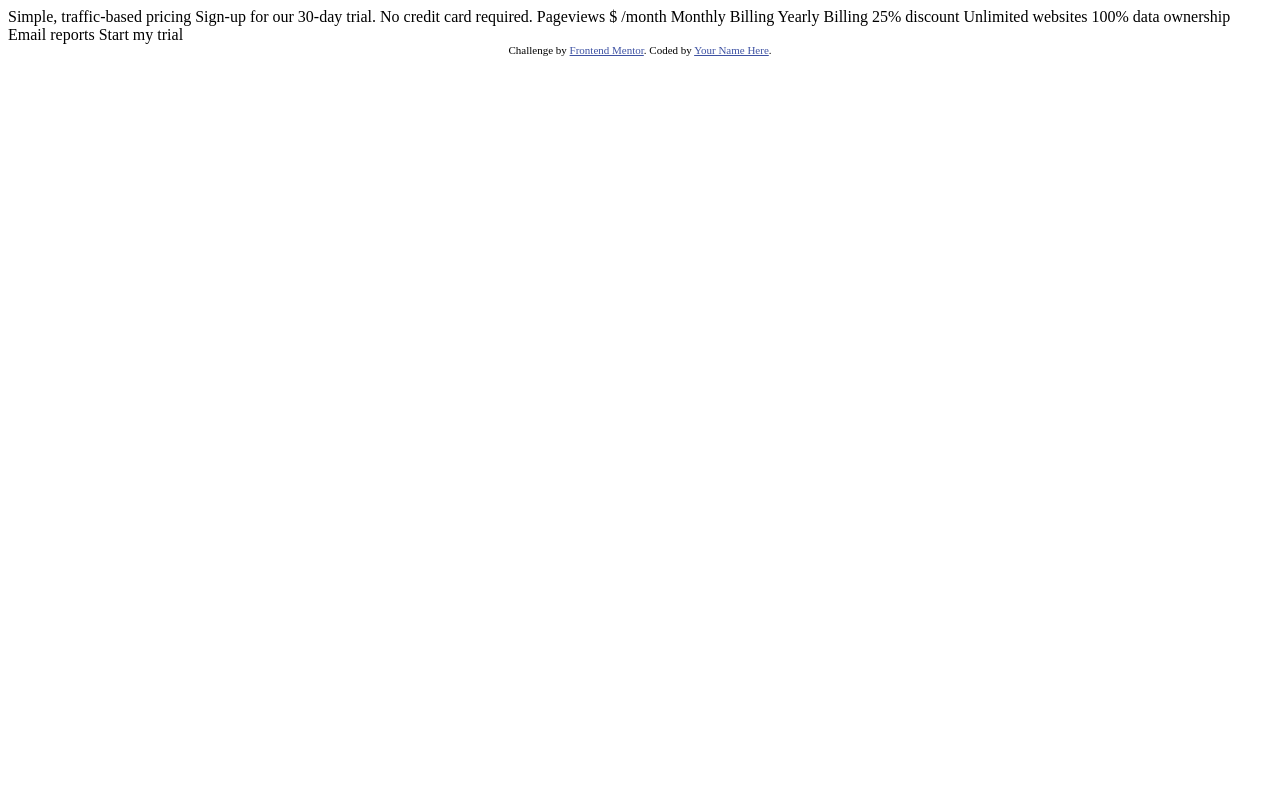
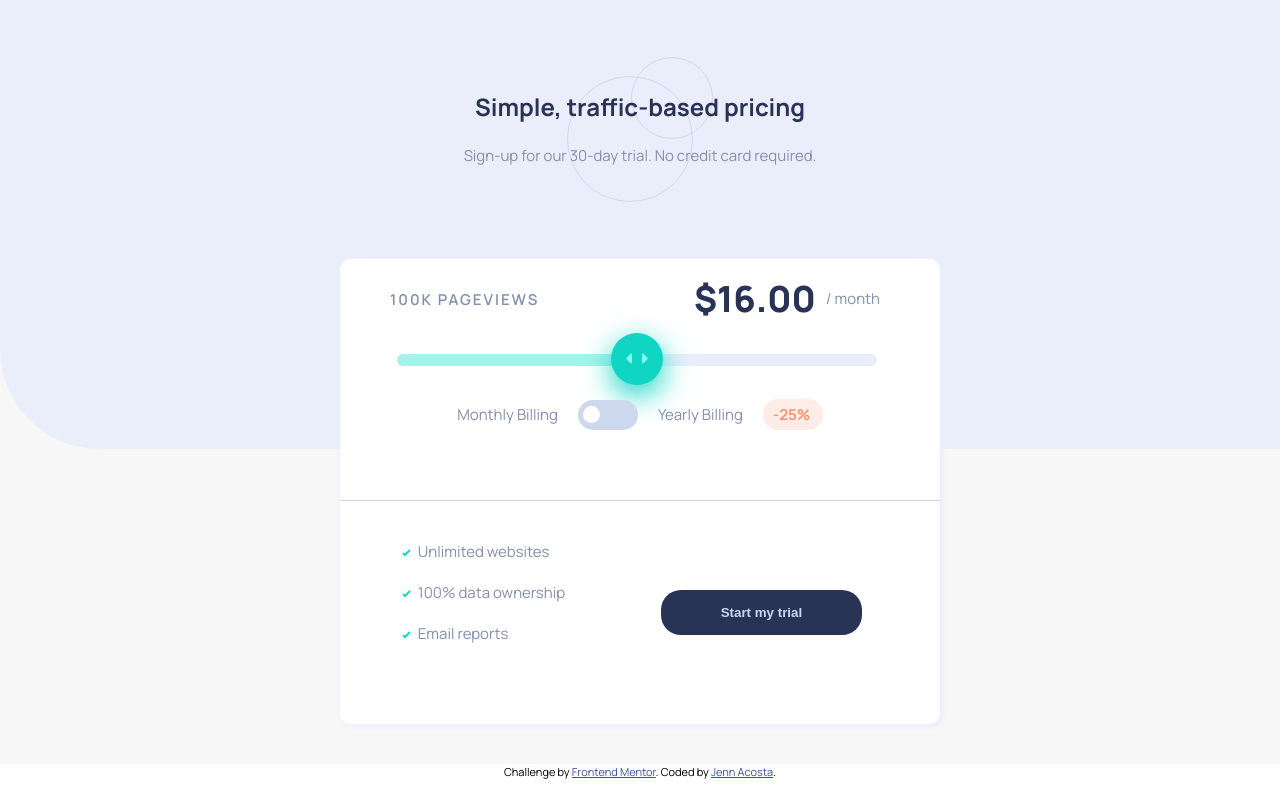
Before and after one commit to jennawlin3/interactive-pricing-component, a plain HTML site: page index.html in a window 1280 px wide. Drawn offline with Linux system fonts and the light colour scheme.

Commit message:
Updated styles.css and index.html

```diff
--- /dev/null
+++ b/assets/styles.css
@@ -0,0 +1,313 @@
+* {
+    box-sizing: border-box;
+    margin: 0;
+}
+
+:root {
+    --soft-cyan: hsl(174, 77%, 80%);
+    --strong-cyan: hsl(174, 86%, 45%);
+    --light-grayish-red: hsl(14, 92%, 95%);
+    --light-red: hsl(15, 100%, 70%);
+    --pale-blue: hsl(226, 100%, 87%);
+    --white: hsl(0, 0%, 100%);
+    --very-pale-blue: hsl(230, 100%, 99%);
+    --light-grayish-blue1: hsl(224, 65%, 95%);
+    --light-grayish-blue2: hsl(223, 50%, 87%);
+    --grayish-blue: hsl(225, 20%, 60%);
+    --dark-desaturated-blue: hsl(227, 35%, 25%);
+    font-size: 15px;
+}
+
+body {
+    display: flex;
+    flex-direction: column;
+    justify-content: center;
+    align-items: center;
+    font-family: "Manrope", sans-serif;
+    font-optical-sizing: auto;
+    font-style: normal;
+}
+
+header {
+    display: flex;
+    flex-direction: column;
+    justify-content: center;
+    align-items: center;
+    width: 100%;
+    margin: auto;
+    margin: 40px 0;
+    padding: 50px;
+}
+
+header::before {
+    content: "";
+    background: url(../images/pattern-circles.svg);
+    width: 150px;
+    height: 150px;
+    position: absolute;
+    background-repeat: no-repeat;
+    background-position: center;
+    z-index: 10;
+}
+
+header::after {
+    content: "";
+    position: absolute;
+    background-color: var(--light-grayish-blue1);
+    width: 100%;
+    height: 80vh;
+    z-index: 1;
+    border-radius: 0 0 0 100px;
+}
+
+header h1, header p {
+    text-align: center;
+    z-index: 999;
+}
+
+header h1 {
+    color: var(--dark-desaturated-blue);
+    font-size: 1.6rem;
+}
+
+header p {
+    width: 50%;
+    margin-top: 20px;
+    line-height: 1.7;
+    color: var(--grayish-blue);
+}
+
+main {
+    width: 100%;
+    display: flex;
+    flex-direction: column;
+    align-items: center;
+    justify-content: center;
+    background-color: #f7f7f7;
+}
+
+form {
+    display: flex;
+    flex-direction: column;
+    align-items: center;
+    background-color: var(--white);
+    border-radius: 10px;
+    width: 85vw;
+    position: relative;
+    z-index: 999;
+    box-shadow: 3px 3px 5px var(--light-grayish-blue1), 0px -3px 5px var(--light-grayish-blue1);
+    margin-bottom: 40px;
+}
+
+.pricing-components {
+    display: flex;
+    flex-direction: column;
+    width: 100%;
+    border-bottom: 1px solid var(--light-grayish-blue2);
+    padding: 30px;
+}
+
+.pricing-components > p {
+    text-align: center;
+    margin-bottom: 50px;
+    color: var(--grayish-blue);
+    font-weight: 600;
+}
+
+.pricing-components > p:first-of-type {
+    text-transform: uppercase;
+    letter-spacing: 2px;
+}
+
+.pricing-components input[type="range"] {
+    width: 90%;
+    margin: auto;
+    background: transparent;
+    -moz-appearance: none;
+    -ms-appearance: none;
+    -webkit-appearance: none;
+}
+
+.pricing-components input[type="range"]::before, .pricing-components input[type="range"]::after {
+    position: absolute;
+    display: inline-block;
+    top: 0;
+}
+
+/*input[type="range"]::-webkit-ms-track, input[type="range"]::-moz-range-track*/
+
+input[type="range"]::-webkit-slider-runnable-track {
+    height: 5px;
+    border-radius: 3px;
+    position: absolute;
+    width: 80%;
+    height: 0.8rem;
+    cursor: pointer;
+    background-color: var(--light-grayish-blue1);
+    border-radius: 0.5rem;
+    background-image: linear-gradient(to right, var(--soft-cyan) calc(50 * 1%), transparent 0%);
+
+}
+
+/*, input[type="range"]::-ms-thumb, input[type="range"]::-moz-range-thumb*/
+
+input[type="range"]::-moz-range-thumb {
+    outline: none;
+    border: none;
+}
+
+input[type="range"]::-webkit-slider-thumb {
+    -webkit-appearance: none;
+    margin-top: -1.4rem;
+    height: 3.5rem;
+    width: 3.5rem;
+    border-radius: 50%;
+    cursor: pointer;
+    background: url("../images/icon-slider.svg") center no-repeat, var(--strong-cyan);
+    box-shadow: 0 10px 30px var(--strong-cyan);
+    transition: background 250ms;
+}
+
+.pricing-components label {
+    display: flex;
+    justify-content: center;
+    align-items: center;
+    margin: 40px 0;
+    text-align: center;
+    color: var(--grayish-blue);
+}
+
+#price {
+    font-size: 2.4rem;
+    margin-right: 10px;
+    color: var(--dark-desaturated-blue);
+    font-weight: 600;
+}
+
+#price::before {
+    content: "$";
+    width: 40px;
+    height: 40px;
+}
+
+.options-price {
+    display: flex;
+    justify-content: space-between;
+    align-items: center;
+    width: 100%;
+}
+
+#billing-freq {
+    display: none;
+}
+
+.toggle-switch {
+    width: 60px;
+    height: 30px;
+    background-color: var(--light-grayish-blue2);
+    border-radius: 25px;
+    position: relative;
+}
+
+.toggle-switch::after {
+    content: "";
+    background-color: var(--white);
+    width: 17px;
+    height: 17px;
+    position: absolute;
+    left: 5px;
+    border-radius: 50%;
+}
+
+#billing-freq:checked~ .toggle-switch {
+    background-color: var(--strong-cyan);
+}
+
+#billing-freq:checked~ .toggle-switch::after {
+    left: 40px;
+}
+
+.options-price p {
+    color: var(--grayish-blue);
+    margin: 0;
+}
+
+.discount {
+    padding: 5px 10px;
+    background-color: var(--light-grayish-red);
+    color: var(--light-red) !important;
+    border-radius: 20px;
+    font-weight: 600;
+    width: 60px;
+}
+
+.start-button_container {
+    padding: 30px;
+}
+
+.start-button_container ul {
+    display: flex;
+    flex-direction: column;
+    align-items: center;
+    padding: 0;
+    margin-bottom: 40px;
+}
+
+.start-button_container ul li {
+    list-style-image: url(../images/icon-check.svg);
+    margin: 10px 0;
+    color: var(--grayish-blue);
+}
+
+.start-button_container input[type="submit"] {
+    background-color: var(--dark-desaturated-blue);
+    color: var(--light-grayish-blue2);
+    font-weight: 600;
+    outline: none;
+    border: none;
+    padding: 15px 60px;
+    border-radius: 20px;
+    cursor: pointer;
+}
+
+@media screen and (min-width:768px) {
+    form {
+        width: 600px;
+    }
+
+    .pricing-components {
+         position: relative;
+    }
+
+    .pricing-components > p:first-of-type {
+        text-align: start;
+        margin-left: 20px;
+    }
+
+    .price-container {
+        position: absolute;
+        top: -25px;
+        right: 60px;
+    }
+
+    #price {
+        font-weight: 800;
+    }
+
+    .options-price {
+        justify-content: center;
+        gap: 20px;
+    }
+
+    .start-button_container {
+        width: 100%;
+         display: flex;
+         justify-content: space-around;
+         align-items: center;
+    }
+
+    .start-button_container ul {
+        align-items: flex-start;
+    }
+
+}
--- a/index.html
+++ b/index.html
@@ -3,11 +3,13 @@
 <head>
   <meta charset="UTF-8">
   <meta name="viewport" content="width=device-width, initial-scale=1.0"> <!-- displays site properly based on user's device -->
-
+  <link rel="stylesheet" href="./assets/styles.css">
   <link rel="icon" type="image/png" sizes="32x32" href="./images/favicon-32x32.png">
 
   <title>Frontend Mentor | Interactive pricing component</title>
-
+  <link rel="preconnect" href="https://fonts.googleapis.com">
+<link rel="preconnect" href="https://fonts.gstatic.com" crossorigin>
+<link href="https://fonts.googleapis.com/css2?family=Manrope:wght@200..800&display=swap" rel="stylesheet">
   <!-- Feel free to remove these styles or customise in your own stylesheet 👍 -->
   <style>
     .attribution { font-size: 11px; text-align: center; }
@@ -15,25 +17,38 @@
   </style>
 </head>
 <body>
-
-  Simple, traffic-based pricing
-  Sign-up for our 30-day trial. No credit card required.
-
-  Pageviews
-  $ /month
-
-  Monthly Billing
-  Yearly Billing 25% discount
-
-  Unlimited websites
-  100% data ownership
-  Email reports
-
-  Start my trial
+  <header>
+    <h1>Simple, traffic-based pricing</h1>
+    <p>Sign-up for our 30-day trial. No credit card required. </p>
+  </header>
+  <main>
+    <form action="#" method="post">
+    <section class="pricing-components">
+      <p><span id="number-views">100</span>k Pageviews</p>
+      <input type="range" name="pricing-range" id="" value="50" min="0" width="100">
+      <label class="price-container"><span id="price">16.00</span>/ month</label>
+      <div class="options-price">
+        <p>Monthly Billing</p>
+        <input type="checkbox" name="billing-freq" id="billing-freq">
+        <label class="toggle-switch" for="billing-freq"><span class="toggle-circle"></span></label>
+        <p class="yearly">Yearly Billing</p>
+        <p class="discount">-<span id="number-discount">25</span>%</p>
+      </div>
+    </section>
+    <section class="start-button_container">
+      <ul>
+        <li>Unlimited websites</li>
+        <li>100% data ownership</li>
+        <li>Email reports</li>
+      </ul>
+      <input type="submit" value="Start my trial">
+    </section>
+  </main>
+</form>
 
   <div class="attribution">
     Challenge by <a href="https://www.frontendmentor.io?ref=challenge" target="_blank">Frontend Mentor</a>.
-    Coded by <a href="#">Your Name Here</a>.
+    Coded by <a href="https://www.linkedin.com/in/jenn-acosta7/">Jenn Acosta</a>.
   </div>
 </body>
 </html>
```
